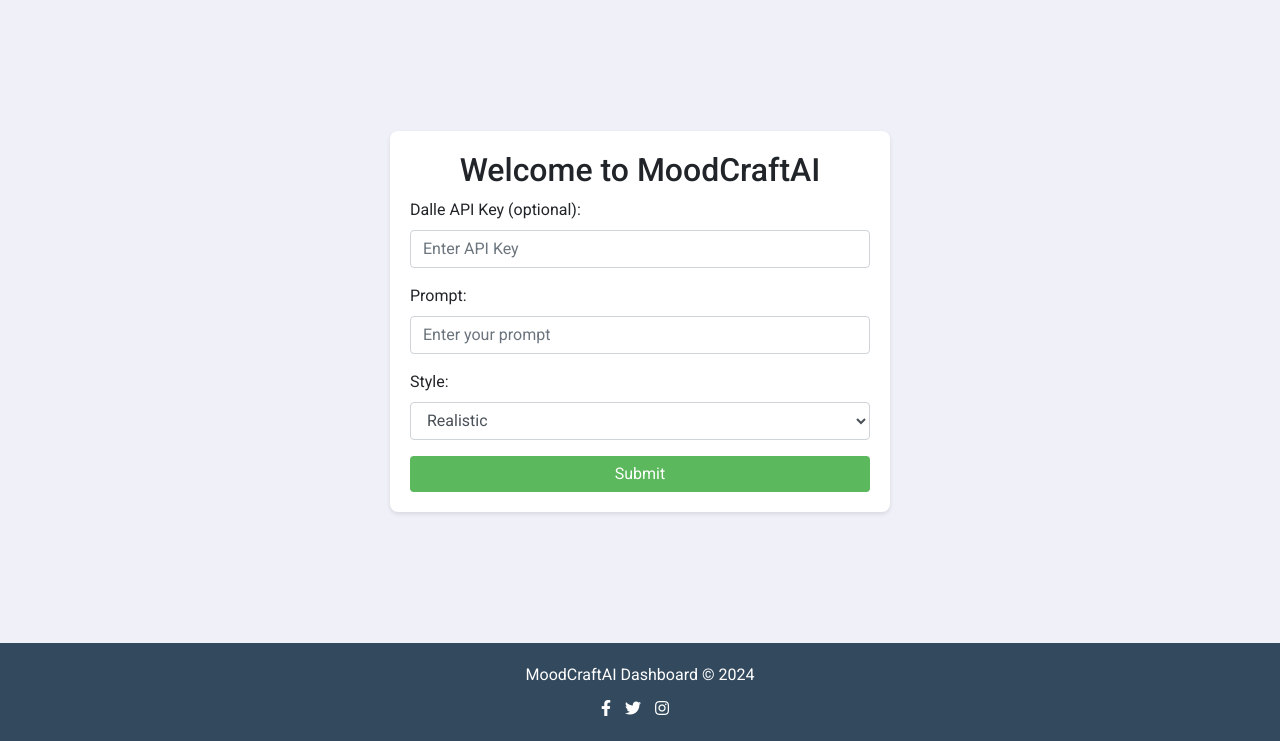
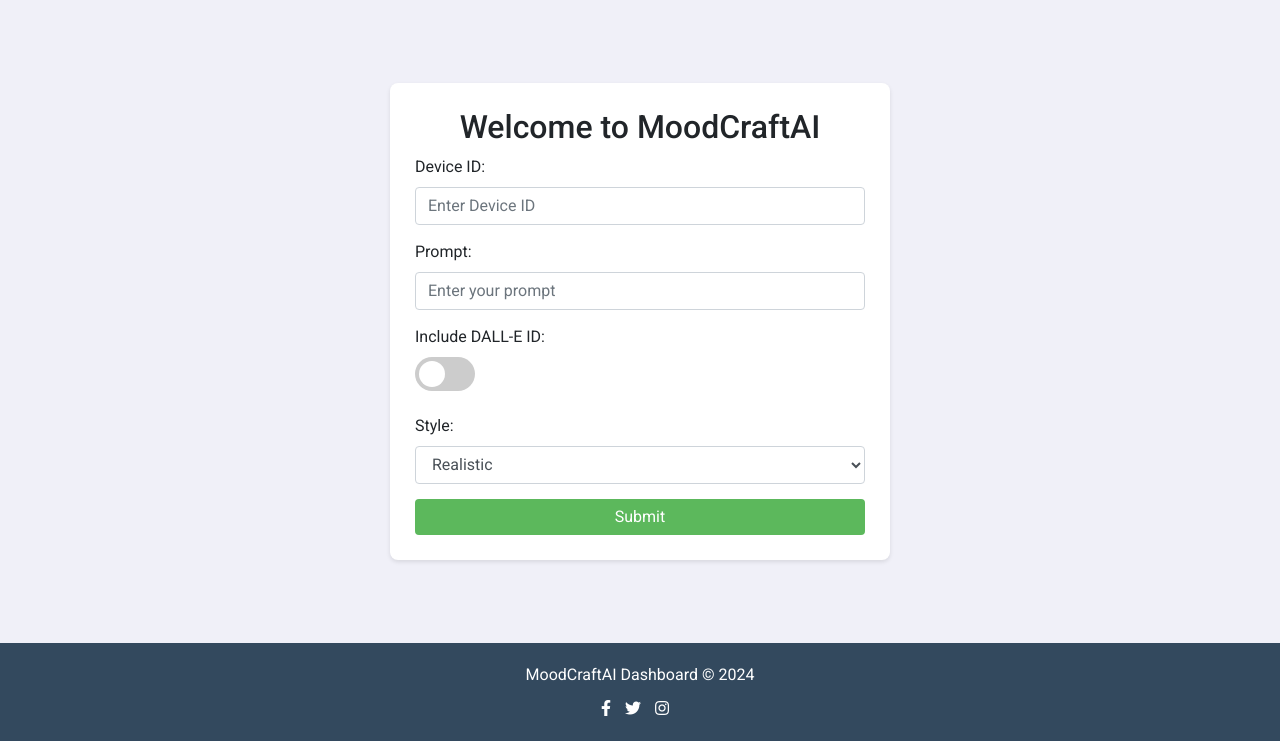
Before and after one commit to Thoybur-Rohman/Mood_Craft_AI, a Flask app: page / in a window 1280 px wide. Shown: the part 59-800 px from the top of the page. Run offline with Flask 2, Linux system fonts and the light colour scheme; some libraries are stand-ins or nearby versions.

Commit message:
update 2.3.0 updated and added passcode id and updated website

```diff
--- a/FLASKMONGOAZURE/app.py
+++ b/FLASKMONGOAZURE/app.py
@@ -3,7 +3,7 @@ from bson.objectid import ObjectId
 import bson
 from dotenv import load_dotenv
 # Import jsonify here
-from flask import Flask, render_template, request, Response, jsonify
+from flask import Flask, render_template, request, Response, jsonify , redirect, url_for,render_template_string
 from pymongo import MongoClient
 from pymongo.collection import Collection
 from pymongo.database import Database
@@ -30,73 +30,24 @@ def index():
 @app.route('/prompts', methods=["GET", "POST"])
 def prompt():
     if request.method == 'POST':
-        # CREATE
-        key = request.form['key']
-        prompt = request.form['prompt']
-        art_style = request.form['style']
+        # Retrieve form data
+        prompt = request.form['prompt']  # Prompt, required
+        device_id = request.form['deviceId']  # Device ID, required
+        art_style = request.form['style']  # Art Style, required
 
-        # insert new book into books collection in MongoDB
-        collection.insert_one(
-            {"key": key, "prompt": prompt, "style": art_style})
-        return f'''
-            <!DOCTYPE html>
-            <html lang="en">
-            <head>
-                <meta charset="UTF-8">
-                <meta name="viewport" content="width=device-width, initial-scale=1.0">
-                <title>Prompt Added</title>
-                <link rel="stylesheet" href="https://stackpath.bootstrapcdn.com/bootstrap/4.3.1/css/bootstrap.min.css">
-                <style>
-                    body {{
-                        font-family: 'Arial', sans-serif;
-                        background-color: #e9ecef;
-                        margin: 0;
-                        padding-top: 40px;
-                    }}
-                    .container {{
-                        max-width: 600px;
-                        margin: auto;
-                    }}
-                    .message-box {{
-                        background-color: white;
-                        padding: 30px;
-                        border-radius: 10px;
-                        box-shadow: 0 4px 8px rgba(0,0,0,0.15);
-                        text-align: center;
-                    }}
-                    .btn-back {{
-                        color: white;
-                        background-color: #28a745;
-                        text-decoration: none;
-                        padding: 10px 20px;
-                        border-radius: 5px;
-                        margin-top: 20px;
-                        display: inline-block;
-                    }}
-                    .btn-back:hover {{
-                        background-color: #218838;
-                    }}
-                    h2 {{
-                        color: #333;
-                    }}
-                    p {{
-                        color: #555;
-                        font-size: 1.1rem;
-                    }}
-                </style>
-            </head>
-            <body>
-                <div class="container">
-                    <div class="message-box">
-                        <h2>Prompt Added Successfully</h2>
-                        <p>The following prompt has been successfully added:</p>
-                        <p class="text-success"><strong>"{prompt}"</strong></p>
-                        <a href="/" class="btn-back">Go back to the form</a>
-                    </div>
-                </div>
-            </body>
-            </html>
-            '''
+        # DALL-E ID is optional, check if it's provided
+        dalle_id = request.form.get('dalleKey', '')
+
+        # Insert new record into collection in MongoDB
+        collection.insert_one({
+            "device_id": device_id,
+            "dalle_key": dalle_id,
+            "prompt": prompt,
+            "style": art_style
+        })
+
+        return redirect(url_for('confirmation', prompt=prompt))
+
     elif request.method == 'GET':
         prompts = list(collection.find())
         novels = []
@@ -246,6 +197,67 @@ def prompt():
 
         return main_page
 
+
+@app.route('/confirmation/<prompt>')
+def confirmation(prompt):
+    return render_template_string('''
+        <!DOCTYPE html>
+        <html lang="en">
+        <head>
+            <meta charset="UTF-8">
+            <meta name="viewport" content="width=device-width, initial-scale=1.0">
+            <title>Prompt Confirmation</title>
+            <style>
+                body {
+                    margin: 0;
+                    padding: 0;
+                    font-family: Arial, sans-serif;
+                    background-color: #f4f4f4;
+                    text-align: center;
+                    color: #333;
+                }
+                .container {
+                    max-width: 600px;
+                    margin: 20px auto;
+                    padding: 20px;
+                    background: white;
+                    border-radius: 8px;
+                    box-shadow: 0 2px 5px rgba(0,0,0,0.2);
+                }
+                h2 {
+                    color: #5cb85c;
+                }
+                p {
+                    font-size: 16px;
+                    line-height: 1.6;
+                }
+                a {
+                    display: inline-block;
+                    margin-top: 20px;
+                    padding: 10px 20px;
+                    background-color: #5cb85c;
+                    color: white;
+                    border-radius: 5px;
+                    text-decoration: none;
+                    transition: background-color 0.3s ease;
+                }
+                a:hover {
+                    background-color: #4cae4c;
+                }
+            </style>
+        </head>
+        <body>
+            <div class="container">
+                <h2>Prompt Added Successfully</h2>
+                <p>The following prompt has been successfully added:</p>
+                <p><strong>{{ prompt }}</strong></p>
+                <a href="/">Add another prompt</a>
+            </div>
+        </body>
+        </html>
+    ''', prompt=prompt)
+
+
 @app.route('/image/<image_id>')
 def serve_image(image_id):
     mongo_client = MongoClient(connection_string)
@@ -266,5 +278,10 @@ def serve_image(image_id):
         return 'Image not found', 404
 
 
+
+
+
+
+
 if __name__ == '__main__':
     app.run(host='0.0.0.0', debug=True, port=5000)
--- a/FLASKMONGOAZURE/templates/index.html
+++ b/FLASKMONGOAZURE/templates/index.html
@@ -109,6 +109,68 @@
             0% { transform: rotate(0deg); }
             100% { transform: rotate(360deg); }
         }
+        /* Toggle Switch Style */
+        .toggle-switch {
+            position: relative;
+            display: inline-block;
+            width: 60px;
+            height: 34px;
+        }
+        .toggle-switch input {
+            opacity: 0;
+            width: 0;
+            height: 0;
+        }
+        .slider {
+            position: absolute;
+            cursor: pointer;
+            top: 0;
+            left: 0;
+            right: 0;
+            bottom: 0;
+            background-color: #ccc;
+            -webkit-transition: .4s;
+            transition: .4s;
+        }
+        .slider:before {
+            position: absolute;
+            content: "";
+            height: 26px;
+            width: 26px;
+            left: 4px;
+            bottom: 4px;
+            background-color: white;
+            -webkit-transition: .4s;
+            transition: .4s;
+        }
+        input:checked + .slider {
+            background-color: #2196F3;
+        }
+        input:focus + .slider {
+            box-shadow: 0 0 1px #2196F3;
+        }
+        input:checked + .slider:before {
+            -webkit-transform: translateX(26px);
+            -ms-transform: translateX(26px);
+            transform: translateX(26px);
+        }
+        .slider.round {
+            border-radius: 34px;
+        }
+        .slider.round:before {
+            border-radius: 50%;
+        }
+        /* Improved Form Spacing and Layout */
+        .form-group {
+            margin-bottom: 15px;
+        }
+        .form-container {
+            padding: 25px;
+            margin: 20px auto;
+        }
+        .btn-custom {
+            margin-top: 10px;
+        }
     </style>
 </head>
 <body>
@@ -131,14 +193,30 @@
         <div class="form-container">
             <h2 class="text-center">Welcome to MoodCraftAI</h2>
             <form id="moodcraftForm" action="/prompts" method="POST">
+                <!-- Device ID field -->
                 <div class="form-group">
-                    <label for="key">Dalle API Key (optional):</label>
-                    <input type="text" class="form-control" id="key" name="key" placeholder="Enter API Key">
+                    <label for="deviceId">Device ID:</label>
+                    <input type="text" class="form-control" id="deviceId" name="deviceId" required placeholder="Enter Device ID">
                 </div>
+                <!-- Prompt field -->
                 <div class="form-group">
                     <label for="prompt">Prompt:</label>
                     <input type="text" class="form-control" id="prompt" name="prompt" required placeholder="Enter your prompt">
                 </div>
+                <!-- Toggle for DALL-E ID -->
+                <div class="form-group">
+                    <label class="d-block">Include DALL-E ID:</label>
+                    <label class="toggle-switch">
+                        <input type="checkbox" id="toggleDalleId">
+                        <span class="slider round"></span>
+                    </label>
+                </div>
+                <!-- DALL-E ID field (initially hidden) -->
+                <div class="form-group" id="dalleIdContainer" style="display: none;">
+                    <label for="dalleKey">DALL-E ID (optional):</label>
+                    <input type="text" class="form-control" id="dalleKey" name="dalleKey" placeholder="Enter DALL-E ID">
+                </div>
+                <!-- Style Select Dropdown -->
                 <div class="form-group">
                     <label for="style">Style:</label>
                     <select class="form-control" id="style" name="style" required>
@@ -152,7 +230,6 @@
             </form>
         </div>
     </div>
-
     <footer class="footer">
         <div class="container">
             <span>MoodCraftAI Dashboard &copy; 2024</span>
@@ -163,6 +240,7 @@
             </div>
         </div>
     </footer>
+
     <script src="https://code.jquery.com/jquery-3.3.1.slim.min.js"></script>
     <script src="https://cdn.jsdelivr.net/npm/@popperjs/core@2.0.0/dist/umd/popper.min.js"></script>
     <script src="https://stackpath.bootstrapcdn.com/bootstrap/4.3.1/js/bootstrap.min.js"></script>
@@ -176,12 +254,36 @@
         // Improved form validation with inline feedback
         document.getElementById('moodcraftForm').addEventListener('submit', function(event) {
             var promptInput = document.getElementById('prompt');
+            var deviceIdInput = document.getElementById('deviceId');
+            var isValid = true;
+
             if (promptInput.value === '') {
                 promptInput.classList.add('is-invalid');
+                isValid = false;
+            } else {
+                promptInput.classList.remove('is-invalid');
+            }
+
+            if (deviceIdInput.value === '') {
+                deviceIdInput.classList.add('is-invalid');
+                isValid = false;
+            } else {
+                deviceIdInput.classList.remove('is-invalid');
+            }
+
+            if (!isValid) {
                 event.preventDefault();
             } else {
-                promptInput.classList.remove('is-invalid');
                 showLoadingSpinner();
+            }
+        });
+
+        document.getElementById('toggleDalleId').addEventListener('change', function() {
+            var dalleIdContainer = document.getElementById('dalleIdContainer');
+            if (this.checked) {
+                dalleIdContainer.style.display = 'block';
+            } else {
+                dalleIdContainer.style.display = 'none';
             }
         });
 
```
Also changed, not shown: MoodCraftAI_GUI/image_generator_ui.py (+48 -31 lines).
